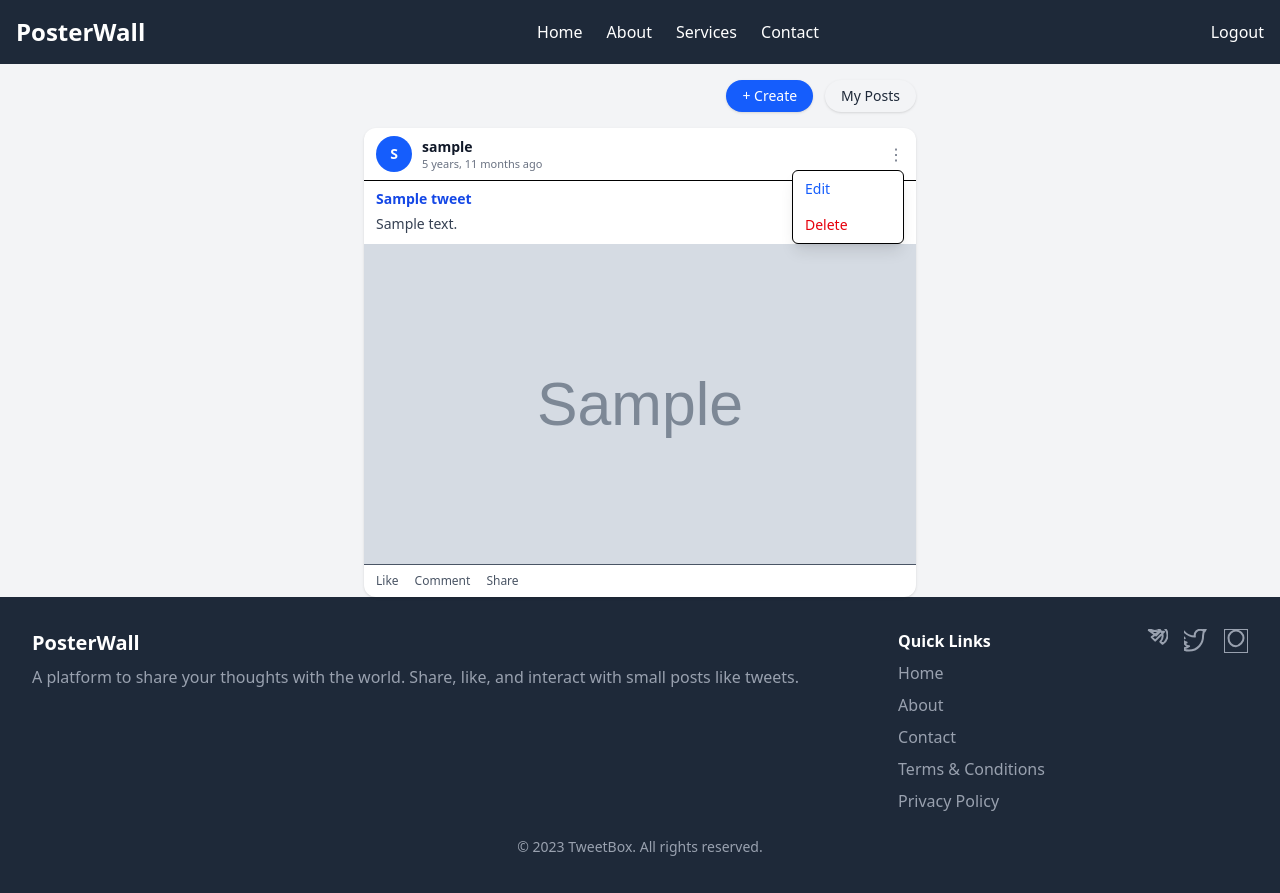
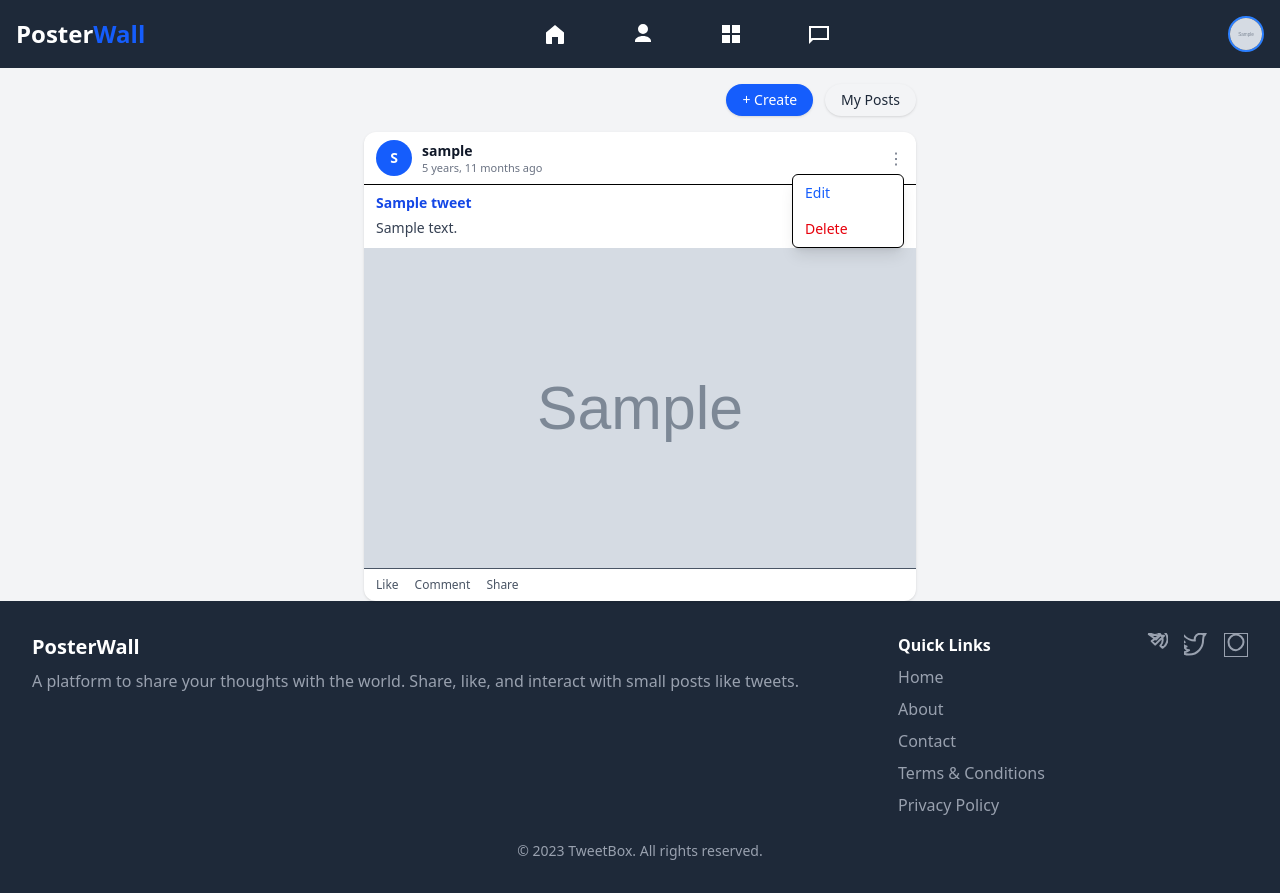
Before and after one commit to sibgatullah-py/Poster_Wall, a Django app: page / in a window 1280 px wide, after a click that opens the changed part. Before the commit the page ends 856 px from the top, so only its background shows below. Run offline with Django 5.2, Linux system fonts and the light colour scheme; a user stored in the database is signed in; tables that the repository leaves empty hold one stand-in row (values such as "Sample post"); grey boxes marked "Sample" are stand-in pictures; some libraries are stand-ins or nearby versions.

Commit message:
profile avatar

```diff
--- a/PosterWall/templates/layout.html
+++ b/PosterWall/templates/layout.html
@@ -11,6 +11,8 @@
     </title>
     {% tailwind_css %}
 </head>
+
+
 <body  class="bg-gray-100">
 
     <!-- Navbar -->
@@ -19,32 +21,101 @@
 
         <!-- Logo -->
         <div class="text-white text-2xl font-bold">
-            <a href="{% url 'tweet_list' %}">PosterWall</a>
+            <a href="{% url 'tweet_list' %}">Poster<span class="text-blue-600">Wall</span></a>
         </div>
 
         <!-- Desktop Navigation Links -->
-        <div class="hidden md:flex space-x-6">
-            <a href="{% url 'tweet_list' %}" class="text-white hover:text-gray-400">Home</a>
-            <a href="#about" class="text-white hover:text-gray-400">About</a>
-            <a href="#services" class="text-white hover:text-gray-400">Services</a>
-            <a href="#contact" class="text-white hover:text-gray-400">Contact</a>
+       <div class="hidden md:flex space-x-16 items-center justify-between">
+
+            <!-- Home -->
+            <a href="{% url 'tweet_list' %}" class="text-white hover:text-blue-400">
+                <svg xmlns="http://www.w3.org/2000/svg" class="w-6 h-6" fill="currentColor" viewBox="0 0 24 24">
+                    <path d="M3 10.5L12 3l9 7.5V21a1 1 0 0 1-1 1h-5v-7h-6v7H4a1 1 0 0 1-1-1v-10.5z"/>
+                </svg>
+            </a>
+
+            <!-- About (user icon) -->
+            <a href="#about" class="text-white hover:text-blue-400">
+                <svg xmlns="http://www.w3.org/2000/svg" class="w-6 h-6" fill="currentColor" viewBox="0 0 24 24">
+                    <path d="M12 12a5 5 0 1 0-5-5 5 5 0 0 0 5 5zm0 2c-4.418 0-8 2.239-8 5v1h16v-1c0-2.761-3.582-5-8-5z"/>
+                </svg>
+            </a>
+
+            <!-- Services (grid icon) -->
+            <a href="#services" class="text-white hover:text-blue-400">
+                <svg xmlns="http://www.w3.org/2000/svg" class="w-6 h-6" fill="currentColor" viewBox="0 0 24 24">
+                    <path d="M3 3h8v8H3V3zm10 0h8v8h-8V3zM3 13h8v8H3v-8zm10 0h8v8h-8v-8z"/>
+                </svg>
+            </a>
+
+            <!-- Contact (message icon) -->
+            <a href="#contact" class="text-white hover:text-blue-400">
+                <svg xmlns="http://www.w3.org/2000/svg" class="w-6 h-6" fill="currentColor" viewBox="0 0 24 24">
+                    <path d="M2 4h20v14H6l-4 4V4zm2 2v10.172L5.172 16H20V6H4z"/>
+                </svg>
+            </a>
+
         </div>
 
+
         <!-- Authentication Buttons (Login/Register/Logout) -->
-        <div class="space-x-4">
-
+        <!-- Profile Section -->
+        <div class="relative">
 
         {% if user.is_authenticated %}
+
+            <!-- Profile button -->
+            <button id="profileBtn" class="flex items-center focus:outline-none">
+                {% if user.image %}
+                    <img src="{{ user.image.url }}"
+                        class="w-9 h-9 rounded-full object-cover border-2 border-blue-500">
+                {% else %}
+                    <div class="w-9 h-9 rounded-full bg-blue-600 flex items-center justify-center text-white font-semibold">
+                        {{ user.username|first|upper }}
+                    </div>
+                {% endif %}
+            </button>
+
+            <!-- Floating popup -->
+            <div id="profileMenu"
+                class="hidden absolute right-0 mt-3 w-64 bg-white rounded-xl shadow-xl border z-50">
+
+                <!-- Big avatar -->
+                <div class="flex flex-col items-center p-5 border-b">
+                    {% if user.image %}
+                        <img src="{{ user.image.url }}"
+                            class="w-20 h-20 rounded-full object-cover border-4 border-blue-500 mb-2">
+                    {% else %}
+                        <div class="w-20 h-20 rounded-full bg-blue-600 flex items-center justify-center text-white text-3xl font-bold mb-2">
+                            {{ user.username|first|upper }}
+                        </div>
+                    {% endif %}
+                    <p class="font-semibold text-gray-800">{{ user.username }}</p>
+                </div>
+
+                <!-- Links -->
+                <div class="flex flex-col text-sm">
+                    <a href="#" class="px-4 py-3 hover:text-blue-500">Profile</a>
+
                     <form method="POST" action="{% url 'logout' %}">
                         {% csrf_token %}
-                <button class="text-white hover:text-gray-400">Logout</button>
+                        <button class="w-full text-left px-4 py-3 hover:text-red-500 text-red-700">
+                            Logout
+                        </button>
                     </form>
+                </div>
+            </div>
+
         {% else %}
+            <div class="flex">
                 <a href="{% url 'register' %}" class="text-white hover:text-gray-400">Register</a>
+                <span><h1 class="text-white text-xl px-2">/</h1></span>
                 <a href="{% url 'login' %}" class="text-white hover:text-gray-400">Login</a>
+            </div>
         {% endif %}
 
         </div>
+
 
         <!-- Mobile Hamburger Icon -->
         <div class="md:hidden">
@@ -129,5 +200,26 @@
         </div>
     </footer>
 
+    {% comment %} Script for the profile button  {% endcomment %}
+    <script>
+        const profileBtn = document.getElementById("profileBtn");
+        const profileMenu = document.getElementById("profileMenu");
+
+        if (profileBtn) {
+            profileBtn.addEventListener("click", function (e) {
+                e.stopPropagation();
+                profileMenu.classList.toggle("hidden");
+            });
+
+            document.addEventListener("click", function (e) {
+                if (!profileMenu.contains(e.target) && !profileBtn.contains(e.target)) {
+                    profileMenu.classList.add("hidden");
+                }
+            });
+        }
+    </script>
+
+
+
 </body>
 </html>
--- a/PosterWall/theme/static/css/dist/styles.css
+++ b/PosterWall/theme/static/css/dist/styles.css
@@ -13,16 +13,12 @@
     --color-red-500: oklch(63.7% 0.237 25.331);
     --color-red-600: oklch(57.7% 0.245 27.325);
     --color-red-700: oklch(50.5% 0.213 27.518);
-    --color-red-800: oklch(44.4% 0.177 26.899);
     --color-blue-50: oklch(97% 0.014 254.604);
     --color-blue-100: oklch(93.2% 0.032 255.585);
-    --color-blue-200: oklch(88.2% 0.059 254.128);
-    --color-blue-300: oklch(80.9% 0.105 251.813);
     --color-blue-400: oklch(70.7% 0.165 254.624);
     --color-blue-500: oklch(62.3% 0.214 259.815);
     --color-blue-600: oklch(54.6% 0.245 262.881);
     --color-blue-700: oklch(48.8% 0.243 264.376);
-    --color-blue-800: oklch(42.4% 0.199 265.638);
     --color-gray-50: oklch(98.5% 0.002 247.839);
     --color-gray-100: oklch(96.7% 0.003 264.542);
     --color-gray-200: oklch(92.8% 0.006 264.531);
@@ -39,7 +35,6 @@
     --container-md: 28rem;
     --container-lg: 32rem;
     --container-xl: 36rem;
-    --container-2xl: 42rem;
     --container-7xl: 80rem;
     --text-xs: 0.75rem;
     --text-xs--line-height: calc(1 / 0.75);
@@ -47,8 +42,6 @@
     --text-sm--line-height: calc(1.25 / 0.875);
     --text-base: 1rem;
     --text-base--line-height: calc(1.5 / 1);
-    --text-lg: 1.125rem;
-    --text-lg--line-height: calc(1.75 / 1.125);
     --text-xl: 1.25rem;
     --text-xl--line-height: calc(1.75 / 1.25);
     --text-2xl: 1.5rem;
@@ -62,6 +55,7 @@
     --font-weight-medium: 500;
     --font-weight-semibold: 600;
     --font-weight-bold: 700;
+    --font-weight-black: 900;
     --tracking-normal: 0em;
     --leading-tight: 1.25;
     --leading-normal: 1.5;
@@ -465,6 +471,27 @@
       margin-inline-end: calc(calc(var(--spacing) * 6) * calc(1 - var(--tw-space-x-reverse)));
     }
   }
+  .space-x-8 {
+    :where(& > :not(:last-child)) {
+      --tw-space-x-reverse: 0;
+      margin-inline-start: calc(calc(var(--spacing) * 8) * var(--tw-space-x-reverse));
+      margin-inline-end: calc(calc(var(--spacing) * 8) * calc(1 - var(--tw-space-x-reverse)));
+    }
+  }
+  .space-x-12 {
+    :where(& > :not(:last-child)) {
+      --tw-space-x-reverse: 0;
+      margin-inline-start: calc(calc(var(--spacing) * 12) * var(--tw-space-x-reverse));
+      margin-inline-end: calc(calc(var(--spacing) * 12) * calc(1 - var(--tw-space-x-reverse)));
+    }
+  }
+  .space-x-16 {
+    :where(& > :not(:last-child)) {
+      --tw-space-x-reverse: 0;
+      margin-inline-start: calc(calc(var(--spacing) * 16) * var(--tw-space-x-reverse));
+      margin-inline-end: calc(calc(var(--spacing) * 16) * calc(1 - var(--tw-space-x-reverse)));
+    }
+  }
   .overflow-hidden {
     overflow: hidden;
   }
@@ -483,13 +510,17 @@
   .rounded-xl {
     border-radius: var(--radius-xl);
   }
-  .rounded-b-xl {
-    border-bottom-right-radius: var(--radius-xl);
-    border-bottom-left-radius: var(--radius-xl);
-  }
   .border {
     border-style: var(--tw-border-style);
     border-width: 1px;
+  }
+  .border-2 {
+    border-style: var(--tw-border-style);
+    border-width: 2px;
+  }
+  .border-4 {
+    border-style: var(--tw-border-style);
+    border-width: 4px;
   }
   .border-t {
     border-top-style: var(--tw-border-style);
@@ -498,6 +529,9 @@
   .border-b {
     border-bottom-style: var(--tw-border-style);
     border-bottom-width: 1px;
+  }
+  .border-blue-500 {
+    border-color: var(--color-blue-500);
   }
   .border-gray-300 {
     border-color: var(--color-gray-300);
@@ -806,6 +863,13 @@
       }
     }
   }
+  .hover\:bg-gray-100 {
+    &:hover {
+      @media (hover: hover) {
+        background-color: var(--color-gray-100);
+      }
+    }
+  }
   .hover\:bg-gray-200 {
     &:hover {
       @media (hover: hover) {
@@ -841,10 +905,38 @@
       }
     }
   }
+  .hover\:text-blue-100 {
+    &:hover {
+      @media (hover: hover) {
+        color: var(--color-blue-100);
+      }
+    }
+  }
+  .hover\:text-blue-400 {
+    &:hover {
+      @media (hover: hover) {
+        color: var(--color-blue-400);
+      }
+    }
+  }
+  .hover\:text-blue-500 {
+    &:hover {
+      @media (hover: hover) {
+        color: var(--color-blue-500);
+      }
+    }
+  }
   .hover\:text-blue-600 {
     &:hover {
       @media (hover: hover) {
         color: var(--color-blue-600);
+      }
+    }
+  }
+  .hover\:text-gray-100 {
+    &:hover {
+      @media (hover: hover) {
+        color: var(--color-gray-100);
       }
     }
   }
@@ -873,6 +965,20 @@
     &:hover {
       @media (hover: hover) {
         color: var(--color-gray-800);
+      }
+    }
+  }
+  .hover\:text-red-50 {
+    &:hover {
+      @media (hover: hover) {
+        color: var(--color-red-50);
+      }
+    }
+  }
+  .hover\:text-red-500 {
+    &:hover {
+      @media (hover: hover) {
+        color: var(--color-red-500);
       }
     }
   }
--- a/PosterWall/tweet/templates/tweet/index.html
+++ b/PosterWall/tweet/templates/tweet/index.html
@@ -1,5 +1,5 @@
 {% extends 'layout.html' %}
-{% block title %}Tweets{% endblock title %}
+{% block title %}PosterWall{% endblock title %}
 
 {% block content %}
 
```
Also changed, not shown: other parts of PosterWall/theme/static/css/dist/styles.css (+35 -0 lines), PosterWall/tweet/templates/tweet/profile.html (added, +11 -0 lines). Lines whose indentation alone changed are shown as unchanged.
